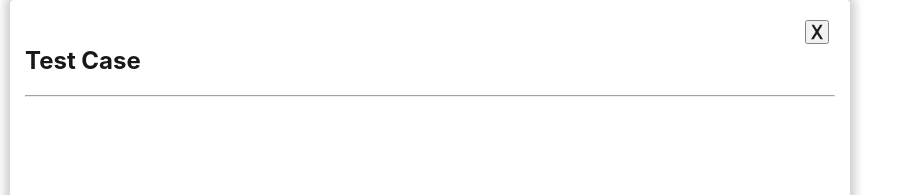
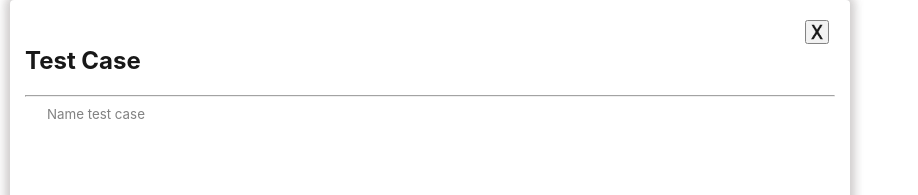
Before and after one commit to VasiliiV/TestBase, a Next.js app in the folder my-app/: page /prog_parse_tags/create_test_case/CreateTestCase in a window 1280 px wide. Shown: the top 195 px of the page, without its empty margins (0-918 px from the left). Built offline with nearby package versions, Linux system fonts and the light colour scheme.

Commit message:
add code for test case

```diff
--- a/my-app/pages/prog_parse_tags/create_test_case/CreateTestCase.css
+++ b/my-app/pages/prog_parse_tags/create_test_case/CreateTestCase.css
@@ -9,3 +9,6 @@
     padding-right: 15px;
     opacity: 0.9;
 }
+.inputTestCase__name {
+    border: 0;
+}
--- a/my-app/pages/prog_parse_tags/create_test_case/CreateTestCase.jsx
+++ b/my-app/pages/prog_parse_tags/create_test_case/CreateTestCase.jsx
@@ -6,7 +6,7 @@ function CreateTestCase() {
         setIsOpen(false);
       };
 
-    return (
+    return isOpen ? (
         <div className="testCase">
             <div>
                     <button title="Close" className="button__close" onClick={handleClose}>
@@ -24,7 +24,9 @@ function CreateTestCase() {
             <div className="testCase__content">
                 <div className="testCaseOverview">
                     <div className="testCaseOverview__primary">
-
+                        <div className="content_estimate">
+                            <input type="text" name="" id="" placeholder="Name test case" className="inputTestCase__name"/>
+                        </div>
                     </div>
                     <div className="testCaseOverview__secondary">
 
@@ -32,7 +34,7 @@ function CreateTestCase() {
                 </div>
             </div>
         </div>
-    );
+    ): null;
 };
 
 export default CreateTestCase;
```
Also changed, not shown: 2 other files (tests, documents, lock files or other folders).
